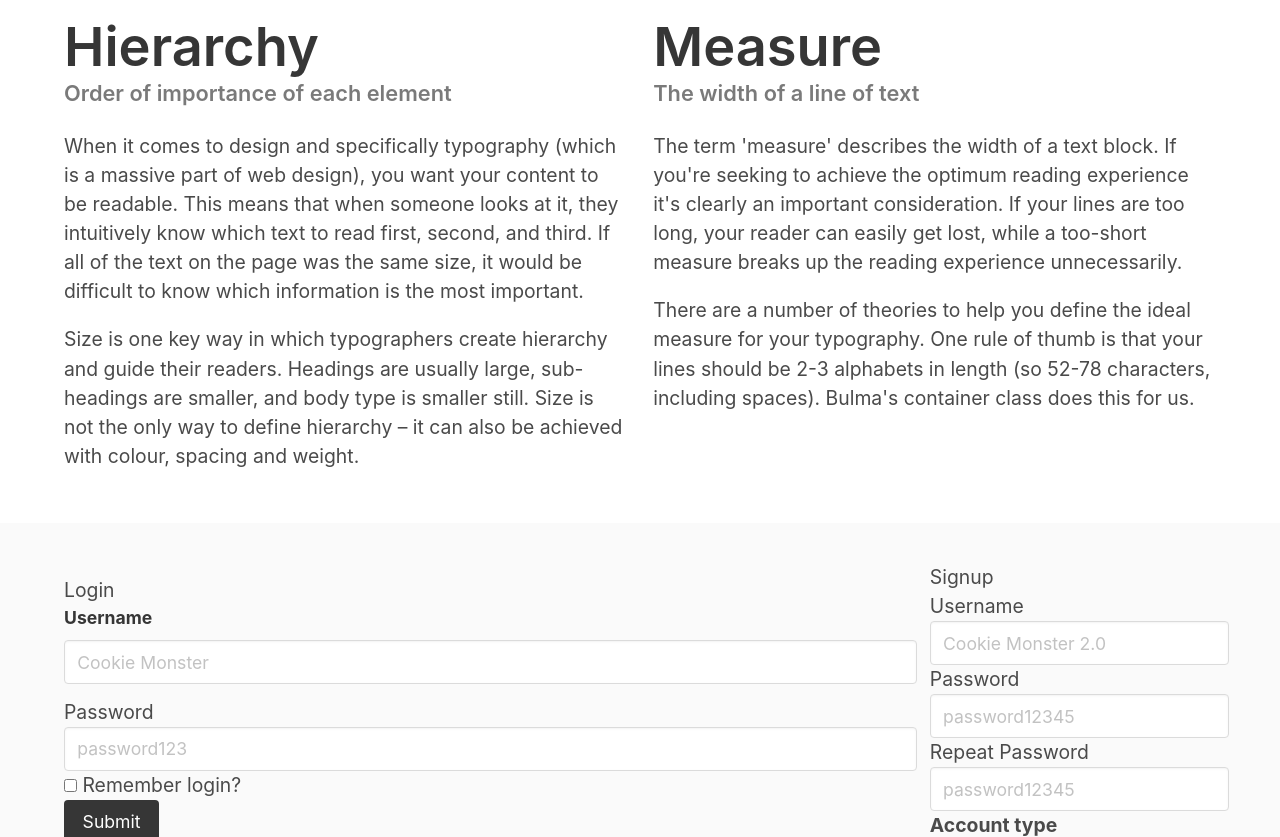
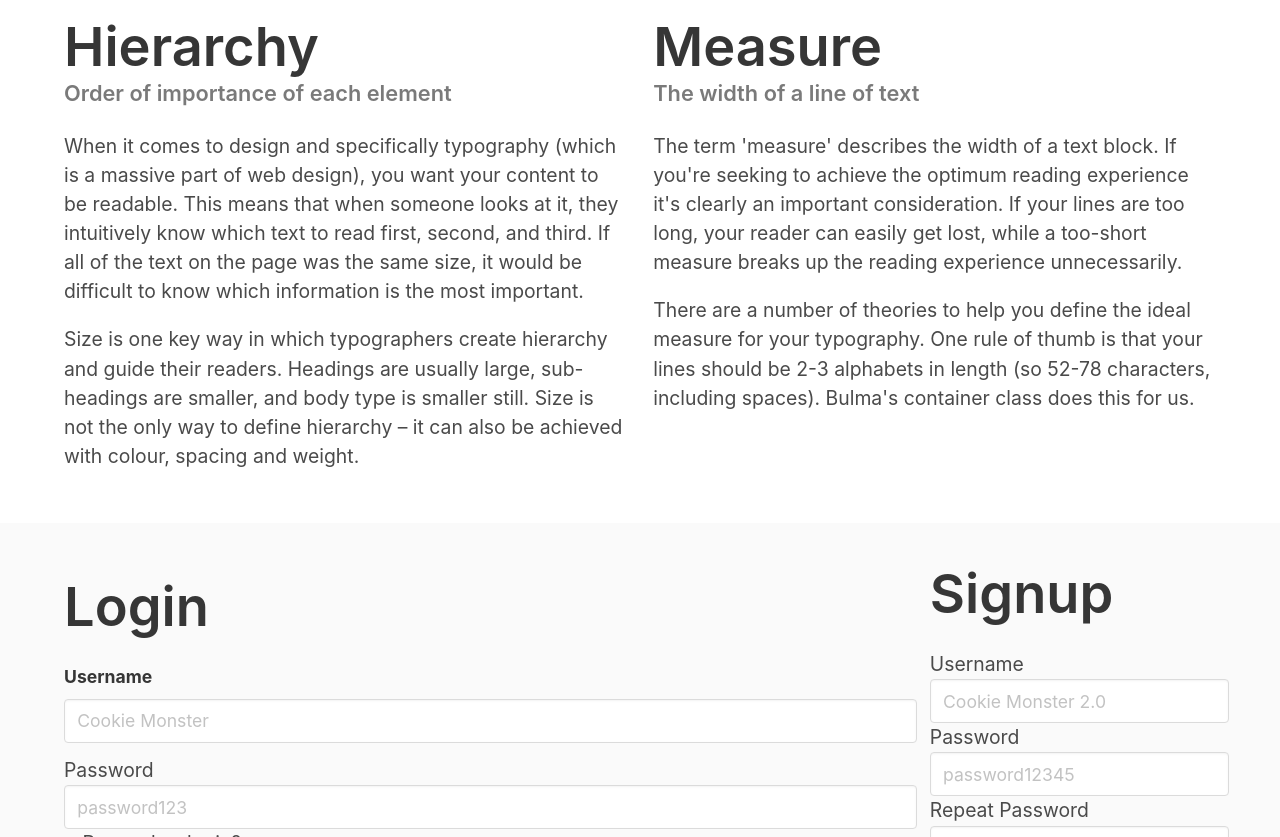
Before and after one commit to jdmar3-comp426/a02-aasmanj, a website: page index.html in a window 1280 px wide. Shown: the part 3222-4059 px from the top of the page. Drawn offline with nearby package versions, Linux system fonts and the light colour scheme; a web font is replaced by a local one.

Commit message:
added bulma class

```diff
--- a/index.html
+++ b/index.html
@@ -65,7 +65,7 @@
         </div>
         <hr>
         <div class="content has-text-centered">
-            <h1 class="title">Consistency is Key</h1>
+            <h1 class="title has-text-weight-normal">Consistency is Key</h1>
             <h5 class="subtitle has-text-grey">Elements on a web page should be related and follow the same theme</h5>
             <p>
 	    	Remember that everything on a web page has a relationship with the other content.
@@ -155,7 +155,7 @@
     <div class="container">
         <div class="columns">
             <div class="column">
-                <h1 class="">Login</h1>
+                <h1 class="title">Login</h1>
                 <form>
                     <div class="field">
                         <label class="label">Username</label>
@@ -185,7 +185,7 @@
                 </form>
             </div>
             <div class="">
-                <h1 class="">Signup</h1>
+                <h1 class="title">Signup</h1>
                 <form>
                     <div class="">
                         <label class="">Username</label>
```
